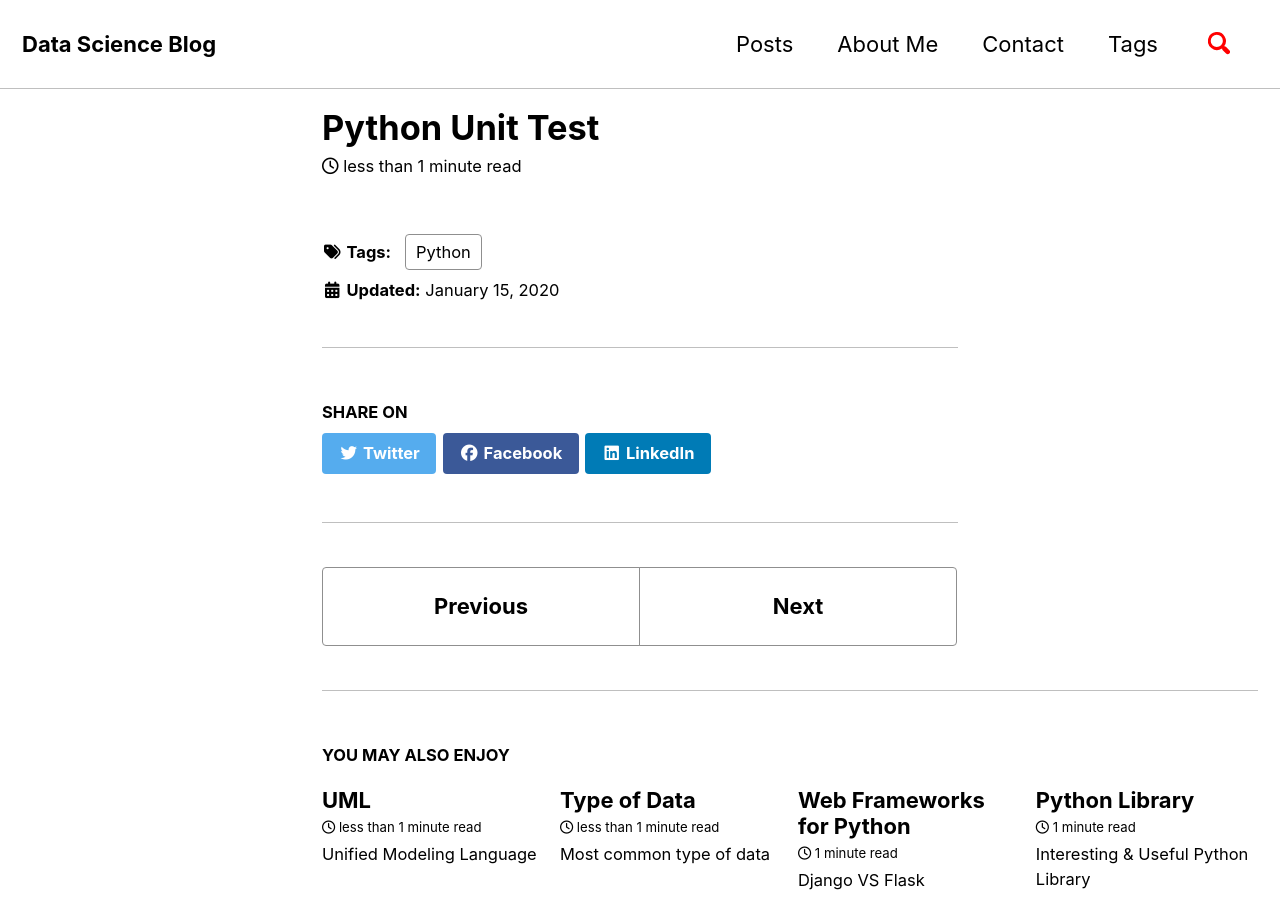
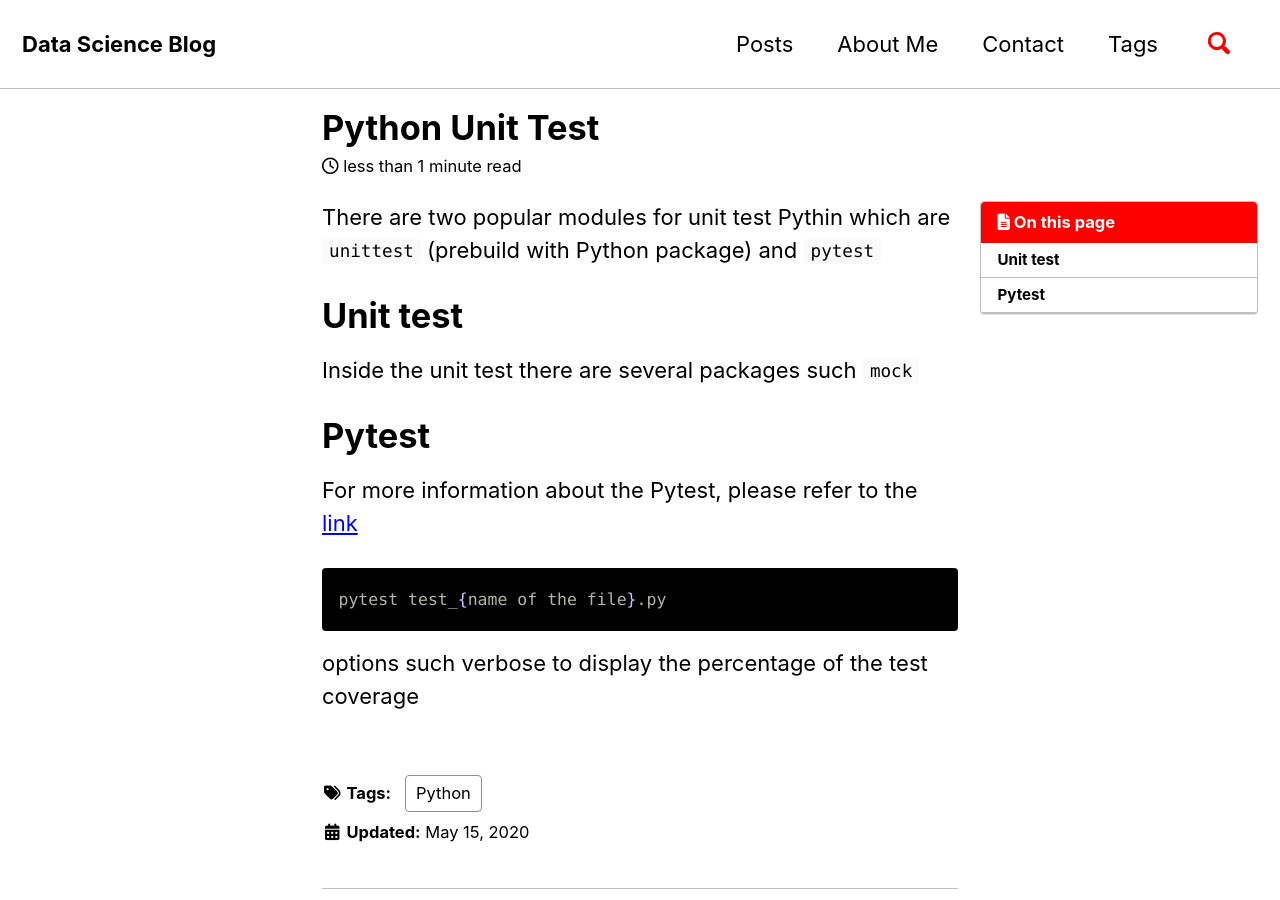
Before and after one commit to naeem-bebit/naeem-bebit.github.io, a Jekyll site: the page built from _posts/2020-05-7-unitest.md, in a window 1280 px wide and 900 px high. Built offline with Jekyll 4.4.1, drawn with Linux system fonts in a browser that asks for light colours; cached includes are drawn as plain includes; nearby versions of some CDN libraries; comment, search, counter and statistics services are not loaded.

Commit message:
Basic python

````diff
--- a/_config.yml
+++ b/_config.yml
@@ -10,7 +10,7 @@
 # Review documentation to determine if you should use `theme` or `remote_theme`
 # https://mmistakes.github.io/minimal-mistakes/docs/quick-start-guide/#installing-the-theme
 
-theme                    : minimal-mistakes-jekyll
+# theme                    : minimal-mistakes-jekyll
 # remote_theme           : "mmistakes/minimal-mistakes"
 minimal_mistakes_skin    : "contrast" # "air", "aqua", "contrast", "dark", "dirt", "neon", "mint", "plum", "sunrise" , "default"
 
--- a/_posts/2020-05-7-unitest.md
+++ b/_posts/2020-05-7-unitest.md
@@ -1,7 +1,24 @@
 ---
 title: "Python Unit Test"
-date: 2020-01-15
+date: 2020-05-15
 excerpt: "Why unit test for Python"
+toc: true
+toc_sticky: true
 tags:
   - Python
 ---
+
+There are two popular modules for unit test Pythin which are `unittest` (prebuild with Python package) and `pytest`
+
+# Unit test
+
+Inside the unit test there are several packages such `mock`
+
+# Pytest
+
+For more information about the Pytest, please refer to the [link](https://docs.pytest.org/en/latest/index.html)
+```bash
+pytest test_{name of the file}.py
+```
+
+options such verbose to display the percentage of the test coverage
````
Also changed, not shown: _posts/2020-01-15-git.md (+2 -0 lines), _posts/2020-02-22-basic.md (+8 -3 lines).
